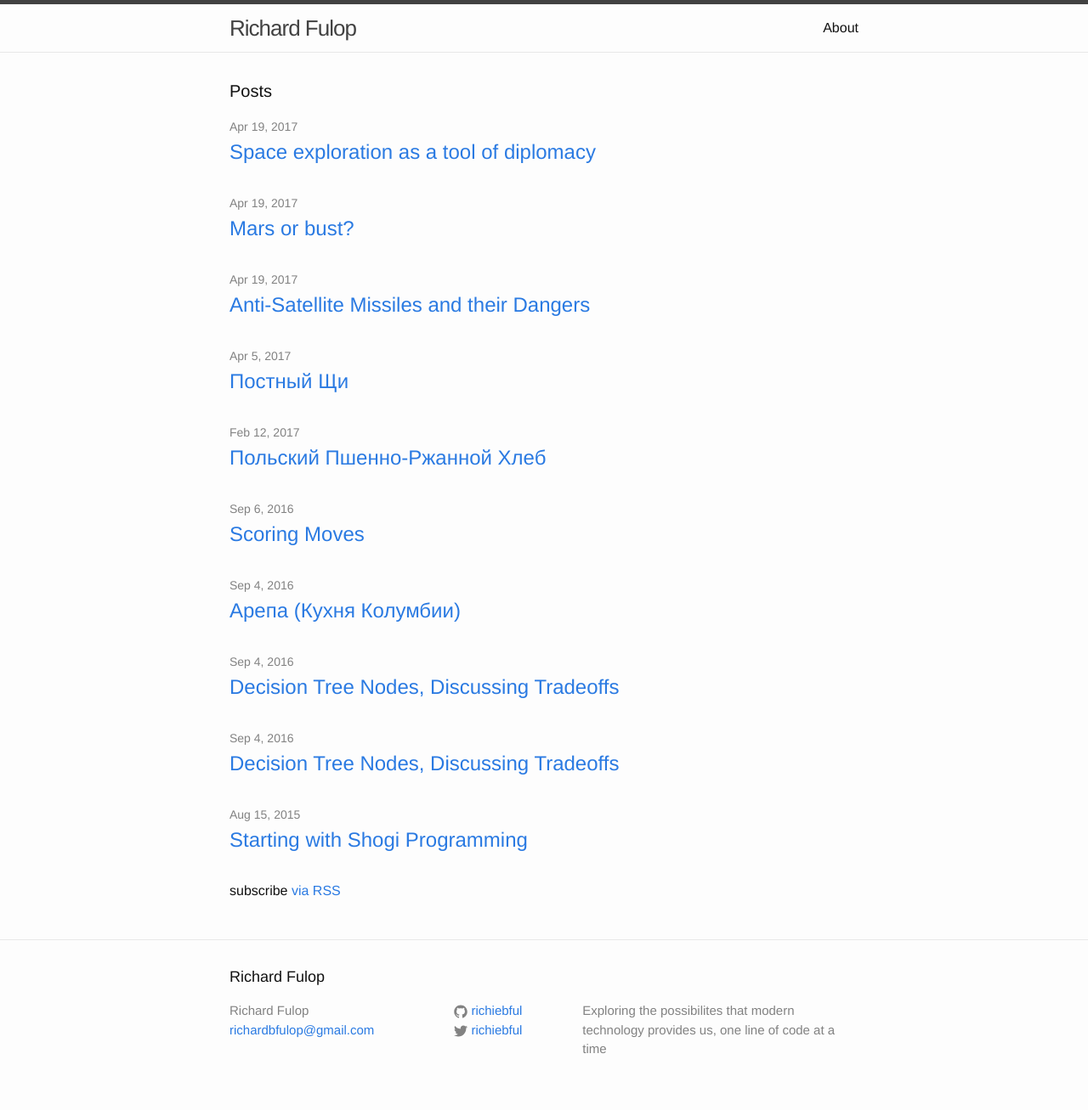
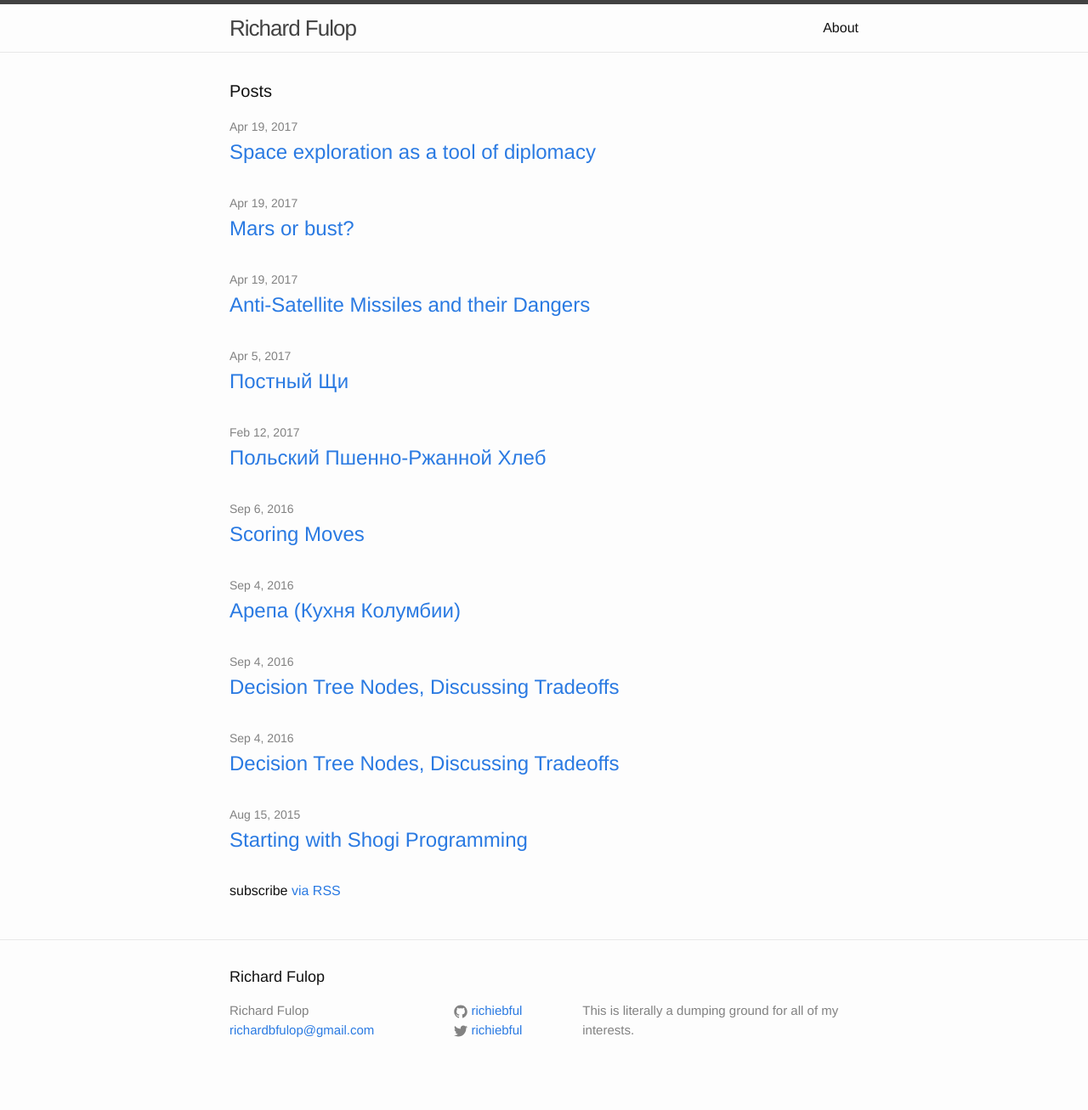
Before and after one commit to richiebful/richiebful.github.io, a Jekyll site: the page built from index.html, in a window 1280 px wide. Shown: the whole page at 85% size. Built offline with Jekyll 4.4.1, drawn with Linux system fonts in a browser that asks for light colours; after the commit the page ends 1284 px from its top, so only the background shows below that.

Commit message:
change line

```diff
--- a/_config.yml
+++ b/_config.yml
@@ -2,7 +2,7 @@
 title: Richard Fulop
 email: richardbfulop@gmail.com
 description: > #
-  Exploring the possibilites that modern technology provides us, one line of code at a time
+  This is literally a dumping ground for all of my interests.
 baseurl: ""
 url: "http://richardfulop.me" # the base hostname & protocol for your site
 twitter_username: richiebful
```
